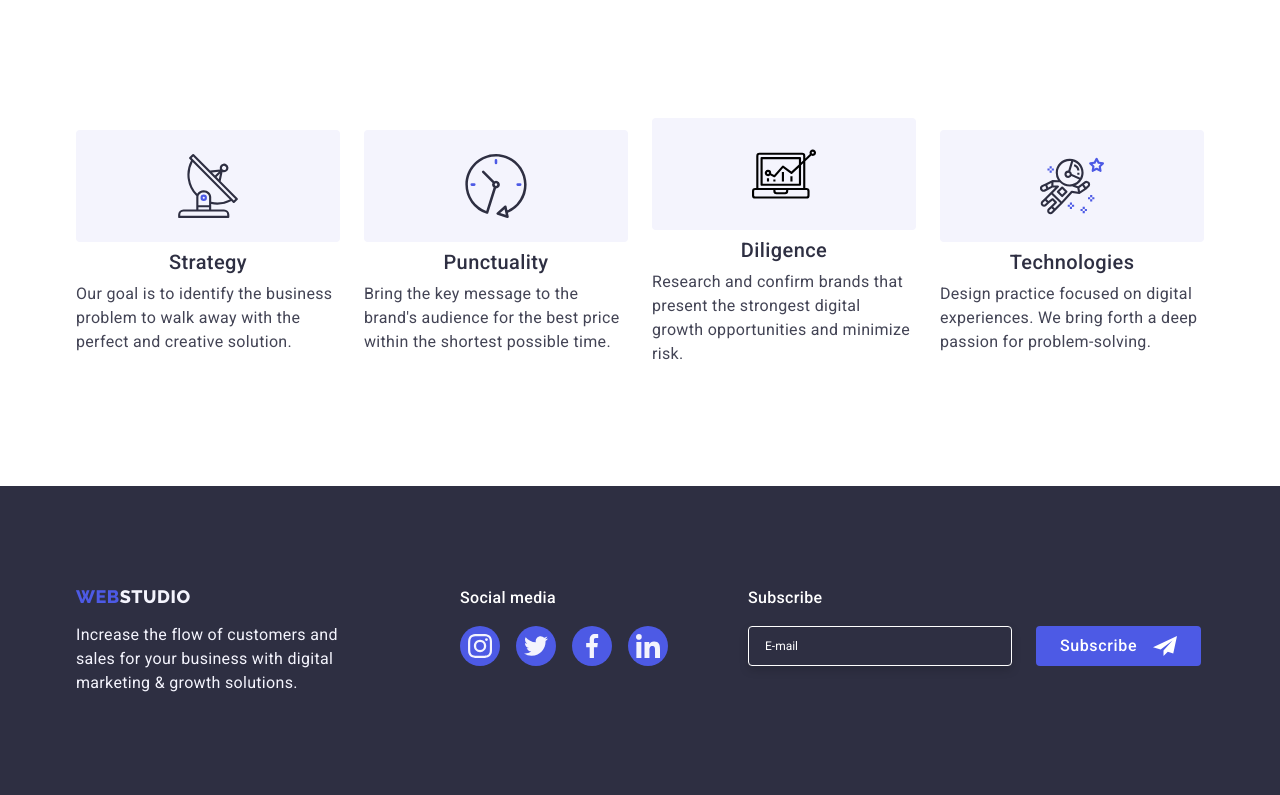
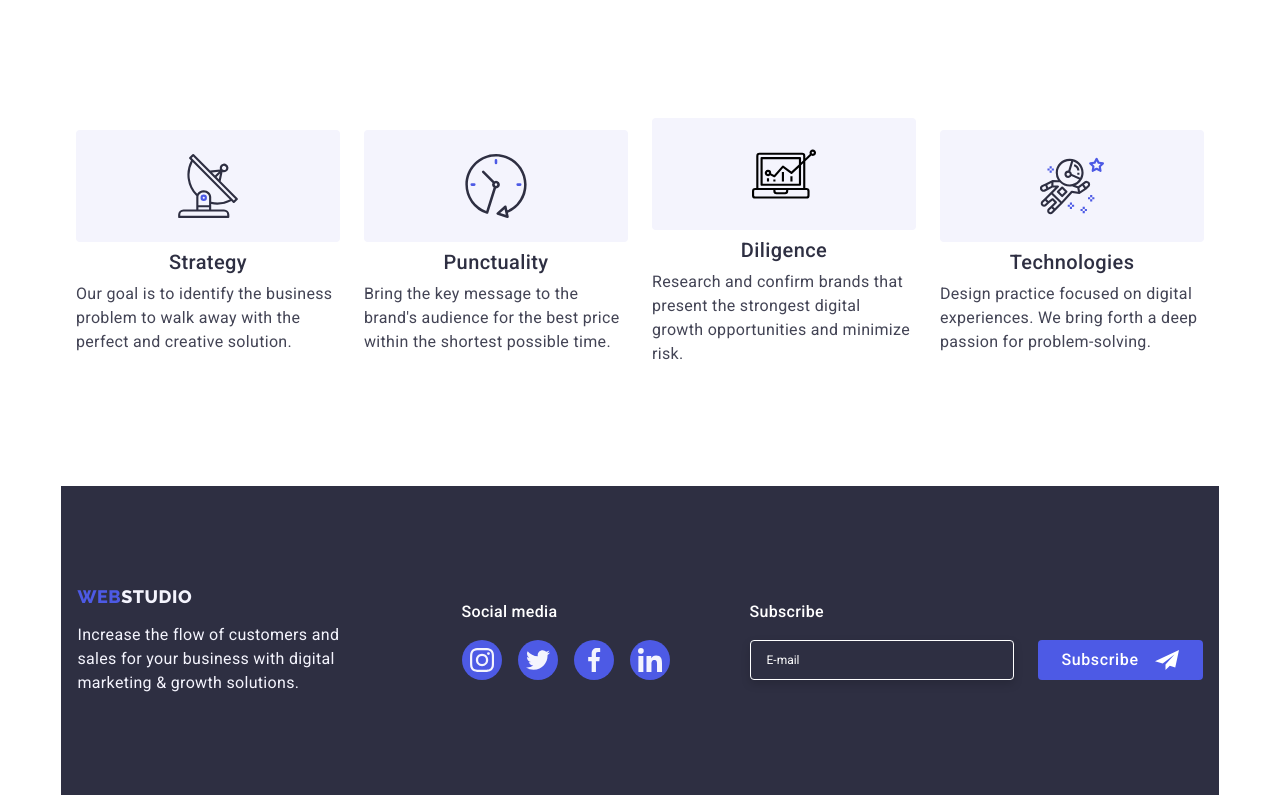
Before and after one commit to Tklymova/goit-markup-hw-07, a plain HTML site: page index.html in a window 1280 px wide. Shown: the part 675-1470 px from the top of the page. Drawn offline with nearby package versions, Linux system fonts and the light colour scheme.

Commit message:
version5

```diff
--- a/css/styles.css
+++ b/css/styles.css
@@ -695,16 +695,27 @@ p {
 
 .dark-bg {
     background: var(--color-navy-blue);
-    padding: 96px 0 96px 0;}
+    padding: 96px 0 96px 0;
+display: flex;
+flex-direction: column;
+justify-content: center;
+align-content: center;
+gap: 72px;}
 
 
 @media only screen and (min-width: 1158px){
 
 .dark-bg {
-       padding: 100px 0 100px 0;}
+       padding: 100px 0 100px 0;
+       flex-direction: row;
+       gap: 80px;
+
+    }
 }
 
-@media only screen and (min-width: 1158px){
+.note-small-size { max-width: 268px;}
+
+@media only screen and (min-width: 768px){
 .note-small-size {
     max-width: 264px;
     }}
@@ -729,10 +740,13 @@ p {
 gap: 16px;
 align-items: center;
 align-content: center;
+
 justify-content: center}
 
-    @media only screen and (min-width: 1158px) {
-        .footer-item {align-items: flex-start;}
+
+
+    @media only screen and (min-width: 768px) {
+        .footer-item {align-items:flex-start ;}
     }
 
 /*
@@ -753,20 +767,30 @@ align-items: center;
         }} */
 
 
+        .footer-size{display: flex;
+            flex-direction: column;
+            gap:72px;
+            align-items:center;
+        }
 
+@media only screen and (min-width: 768px){
+    .footer-size {
+        flex-direction: row;
+                 gap: 24px;
 
+    }}
     @media only screen and (min-width: 1158px){
         .footer-size {
-    display: flex;
-        align-items: baseline;
+           gap: 120px;
+
         }}
 
 
 
-@media only screen and (min-width: 1158px){
+/* @media only screen and (min-width: 1158px){
 .footer-item-size {
     margin-right: 120px;
-}}
+}} */
 
 .icons-size-footer {
     gap: 16px;
@@ -784,14 +808,18 @@ align-items: center;
     background-color: var(--color-green);
 }
 
-.footer-form {
-    margin-left: 80px;
+.footer-email{
+    display: flex;
+    flex-direction: column;
+    gap:16px;
+
 }
 
+@media only screen and (min-width: 768px){
 .footer-email {
-    display: flex;
+    flex-direction: row;
     gap: var(--indent);
-}
+}}
 
 .subscribe-btn {
     background-color: var(--color-iris);
@@ -828,7 +856,7 @@ align-items: center;
 }
 
 .subscribe-email {
-    width: 264px;
+    width: 398px;
     height: 40px;
     border: 1px solid var(--color-white);
     filter: drop-shadow(0px 4px 4px rgba(0, 0, 0, 0.15));
@@ -839,7 +867,11 @@ align-items: center;
     font-size: 12px;
     line-height: 2.0;
     color: var(--color-white);
+
     }
+
+    @media only screen and (min-width: 768px){
+    .subscribe-email {width: 264px;}}
 
 .subscribe-email::placeholder {
     font-weight: 400;
--- a/index.html
+++ b/index.html
@@ -665,9 +665,10 @@
         </div>
       </section>
     </main>-->
-    <footer class="dark-bg">
-      <div class="container footer-size ">
+    <footer class="container dark-bg">
+      <div class="footer-size ">
     <!-- Logo-->
+
      <div class="footer-item-size footer-item">
           <a
             href="./index.html"
@@ -732,6 +733,7 @@
             </li>
           </ul>
         </div>
+      </div>
         <div class="footer-form footer-item">
           <p class="note-small note-smal-footer">Subscribe</p>
           <form class="footer-email">
@@ -750,8 +752,7 @@
             </button>
           </form>
         </div>
-      </div>
-    </footer>
+         </footer>
     <script src="./js/modal.js"></script>
     <script
       defer
```
Lines whose indentation alone changed are shown as unchanged.
